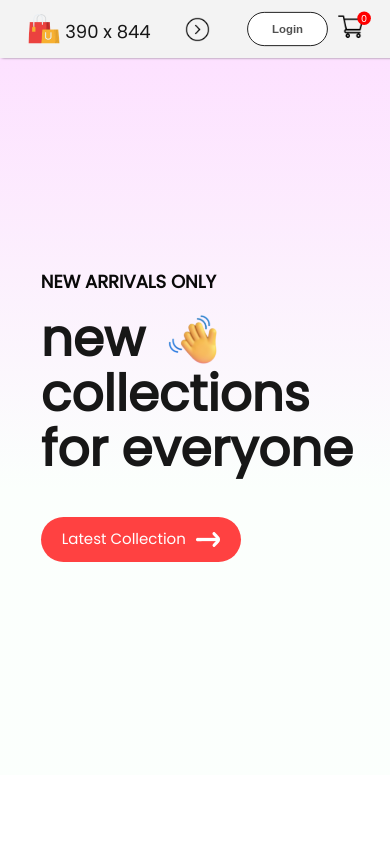
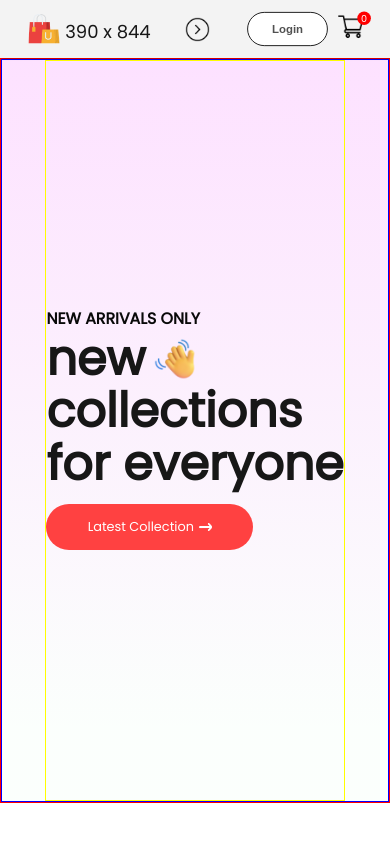
Before and after one commit to adrianmnh/e-comm, a React (Create React App) app: page / in a window 390 px wide. Shown: the top 844 px of the page. Built offline with nearby package versions, Linux system fonts and the light colour scheme.

Commit message:
Hero banner static display for large res screen, dynamic for mobile

```diff
--- a/src/Components/Hero/Hero.css
+++ b/src/Components/Hero/Hero.css
@@ -1,188 +1,321 @@
 .hero {
+	/* height: 90vh; */
 	height: 95vh;
-	background: linear-gradient(180deg, #fde1ff, #e1ffea22 60%);
+	background: linear-gradient(180deg, #fde1ff, #e1ffea22 90%);
 	display: flex;
+	justify-content: center;
 	align-items: space-around;
-	position: static;
-
+	width: auto;
+	/* border: 1px solid red; */
+	gap: 5%;
 }
 
 .hero-left {
-	flex: 1;
+	flex: 1.3;
 	display: flex;
 	flex-direction: column;
 	justify-content: center;
+	align-items: center;
 	gap: 20px;
-	padding-left: 10%;
+	gap: min(1.2svh, 1.3svw);
 	line-height: 1.1;
+
+	padding-left: 2%;
+	}
+
+.hero-left-inner {
+	flex: 1.2;
+	display: flex;
+	flex-direction: column;
+	justify-content: center;
+	/* align-items: center; */
+	gap: 20px;
+	gap: min(1.2svh, 1.3svw);
+	line-height: 1.1;
+
+	padding-left: 7%;
+	/* border: 1px solid red; */
 }
 
-.hero-left h2 {
+.hero-left-inner h2 {
 	display: flex;
 	color: #090909;
-	font-size: 26px;
-	font-weight: 600;
+	/* font-size: 26px; */
+	font-size: min(2.6svh, 1.95svw);
+	font-weight: 900;
 }
 
-.hero-left p {
+.hero-left-inner p {
 	display: flex;
 	color: #171717;
-	font-size: 100px;
+	/* font-size: 100px; */
+	font-size: min(11svh, 7.5svw);
 	font-weight: 700;
 	text-align: start;
+	font-stretch: normal;
+
 }
 
 .hero-hand-icon {
 	display: flex;
 	align-items: center;
-	gap: 20px;
+	/* gap: 20px; */
+	gap: min(1.8svh, 1.8svw);
 }
 
 .hero-hand-icon img {
-	width: 105px;
+	/* width: 105px; */
+	width: min(9svh, 6.5svw);
 }
 
 .hero-latest-btn {
 	display: flex;
 	justify-content: center;
 	align-items: center;
+	background: #ff4141;
+	color: white;
+	font-weight: 500;
+
+	margin-top: 30px;
 	gap: 15px;
 	width: 310px;
 	height: 70px;
 	border-radius: 75px;
-	margin-top: 30px;
-	background: #ff4141;
-	color: white;
 	font-size: 22px;
-	font-weight: 500;
+
+	/* margin-top: min(2.1svh, 1.8svw); */
+	margin-top: 2%;
+	gap: min(1.3svh, 1.1svw);
+	width: min(32.5svh, 23svw);
+	height: min(7.4svh, 5.0svw);
+	border-radius: 6svw;
+	font-size: min(2.1svh, 1.5svw);
+	/* font-size: min(1.6svh, 1.5svw); */
+}
+
+.hero-latest-btn img{
+	width: min(2.3svh, 1.8svw);
 }
 
 .hero-right {
 	flex: 1;
 	display: flex;
 	align-items: center;
-	margin-right: 5%;
+	justify-content: flex-start;
+
+	border: 1px solid red;
+}
+
+.hero-right img {
+	/* width: min(51svh, 36svw); */
+	width: min(42svh, 32svw);
+}
+
+@media(min-width: 2560px){
+	.hero {
+		/* gap: 5%; */
+	}
+
+	.hero-left {
+		/* align-items: self-end; */
+
+	}
 }
 
 
 @media(max-width: 1280px) {
+	.hero {
+		/* height: 95vh; */
+		gap: 0;
+
+	}
 	.hero-left {
-		padding-left: 10%;
+		padding-left: 0;
 	}
 
-	.hero-left h2 {
-		font-size: 22px;
+	.hero-left-inner {
+		/* padding-left: 10%; */
 	}
 
-	.hero-left p {
-		font-size: 60px;
+
+	.hero-left-inner h2 {
+		font-size: 22px;
+		font-size: min(2.9svh, 2.25svw);
+	}
+
+	.hero-left-inner p {
+		/* font-size: 60px; */
+		font-size: min(10svh, 8svw);
 	}
 
 	.hero-hand-icon img {
-		width: 80px;
+		/* width: 80px; */
+		width: min(10svh, 7.5svw);
 	}
 
 	.hero-latest-btn {
-		gap: 10px;
-		width: 250px;
-		height: 60px;
-		margin-top: 20px;
-		font-size: 18px;
+		/* gap: 10px; */
+		/* width: 250px; */
+		/* height: 60px; */
+		/* margin-top: 20px; */
+
+		/* font-size: 18px; */
+		/* gap: min(1.3svh, 1.1svw); */
+
+		margin-top: 3%;
+		width: min(34.5svh, 25svw);
+		height: min(7.9svh, 5.5svw);
+		/* gap: min(1.3svh, 1.1svw);
+		border-radius: 6svw; */
+		font-size: min(2.3svh, 1.7svw);
+	}
+
+	.hero-right {
+		justify-content: center;
 	}
 
 	.hero-right img {
-		width: 500px;
+		width: min(42svh, 32svw);
 	}
 }
 
 @media(max-width: 1024px) {
-	.hero-left {
-		padding-left: 10%;
-	}
 
-	.hero-left h2 {
-		font-size: 20px;
-	}
-
-	.hero-left p {
-		font-size: 50px;
-	}
-
-	.hero-hand-icon img {
-		width: 65px;
-	}
-
-	.hero-latest-btn {
-		width: 220px;
-		height: 50px;
-		font-size: 16px;
-	}
-
-	.hero-right img {
-		width: 400px;
-	}
 }
 
 @media(max-width: 800px) {
 	.hero {
-		height: 85dvh;
+		height: 88vh;
+
+	}
+	.hero-left-inner {
+		flex: 1.6;
 	}
 
-	.hero-left {
-		padding-left: 10%;
+	.hero-left-inner h2 {
+		/* font-size: 22px; */
+		font-size: min(3.2svh, 2.55svw);
 	}
 
-	.hero-left h2 {
-		font-size: 16px;
-	}
-
-	.hero-left p {
-		font-size: 40px;
+	.hero-left-inner p {
+		/* font-size: 60px; */
+		font-size: min(10.1svh, 7.9svw);
 	}
 
 	.hero-hand-icon img {
-		width: 50px;
+		/* width: 80px; */
+		/* width: min(10svh, 7.5svw); */
 	}
 
 	.hero-latest-btn {
-		width: 175px;
-		height: 40px;
-		font-size: 13px;
+		margin-top: 3%;
+		width: min(35.3svh, 26svw);
+		height: min(8.3svh, 5.8svw);
+		/* gap: min(1.3svh, 1.1svw);
+		border-radius: 6svw; */
+		font-size: min(2.5svh, 1.9svw);
+	}
+
+	.hero-right {
+		justify-content: flex-start;
 	}
 
 	.hero-right img {
-		width: 300px;
-		/* width: 90%; */
+		width: min(50svh, 40svw);
+		/* border: 1px solid red; */
 	}
 }
 
-@media(max-width: 500px) {
-	.hero {
-		flex-direction: column;
-		align-items: center;
-		margin-left: -10%;
-	}
-
+@media(max-width: 550px) {
 	.hero-right {
 		display: none;
 	}
 
-	.hero-left h2 {
-		font-size: 18px;
+	.hero {
+		border: 1px solid red;
+		/* align-items: flex-start;
+		justify-content: flex-start; */
 	}
 
-	.hero-left p {
-		font-size: 50px;
+	.hero-left {
+		padding: 0;
+		align-items: center;
+		border: 1px solid blue;
+		/* justify-content: flex-start; */
+		/* justify-content: flex-start; */
+	}
+
+	.hero-left-inner {
+		border: 1px solid yellow;
+		padding: 0 5%;
+	}
+
+
+	.hero-left-inner h2 {
+		/* font-size: 22px; */
+		font-size: min(4.2svh, 4.05svw);
+	}
+
+	.hero-left-inner p {
+		/* font-size: 40px; */
+		font-size: min(15svh, 12.9svw);
 	}
 
 	.hero-hand-icon img {
-		width: 55px;
+		/* width: 80px; */
+		width: min(10svh, 11.5svw);
 	}
 
 	.hero-latest-btn {
-		width: 200px;
-		height: 45px;
-		font-size: 15px;
+		margin-top: 3%;
+		width: min(35.3svh, 44svw);
+		height: min(8.3svh, 10.1svw);
+		gap: min(1.4svh, 1.3svw);
+		font-size: min(3.8svh, 2.9svw);
+	}
+
+	.hero-latest-btn img{
+		width: min(3.3svh, 3.3svw);
+	}
+}
+
+@media(max-width: 440px){
+	.hero-right {
+		display: none;
+	}
+
+	.hero-left {
+		padding: 0 5%;
+	}
+
+	.hero-left-inner {
+		padding: 0;
+	}
+
+	.hero-left-inner h2 {
+		/* font-size: 22px; */
+		font-size: min(4.2svh, 4.05svw);
+	}
+
+	.hero-left-inner p {
+		font-size: min(15svh, 12.2svw);
+		/* font-weight: 100; */
+	}
+
+	.hero-hand-icon img {
+		/* width: 80px; */
+		width: min(10svh, 11.5svw);
+	}
+
+	.hero-latest-btn {
+		width: min(59.3svh, 53svw);
+		height: min(10.1svh, 11.9svw);
+		gap: min(1.4svh, 1.3svw);
+		font-size: min(4.2svh, 3.3svw);
+	}
+
+	.hero-latest-btn img{
+		width: min(3.3svh, 3.3svw);
 	}
 
 }
--- a/src/Components/Hero/Hero.jsx
+++ b/src/Components/Hero/Hero.jsx
@@ -2,12 +2,13 @@ import React from 'react'
 import './Hero.css'
 import hand_icon from '../Assets/hand_icon.png'
 import arrow_icon from '../Assets/arrow.png'
-import hero_image from '../Assets/hero_image.png'
+import hero_image from '../Assets/hero_cropped.png'
 
 const Hero = () => {
 	return (
 		<div className="hero">
 			<div className="hero-left">
+				<div className="hero-left-inner">
 					<h2>NEW ARRIVALS ONLY</h2>
 					<div>
 						<div className="hero-hand-icon">
@@ -22,6 +23,7 @@ const Hero = () => {
 						<img src={arrow_icon} alt="" />
 					</div>
 				</div>
+			</div>
 
 			<div className="hero-right">
 				<img src={hero_image} alt="" />
```
Lines whose indentation alone changed are shown as unchanged.
